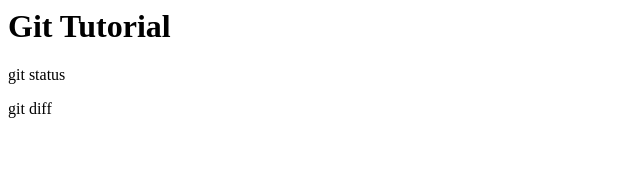
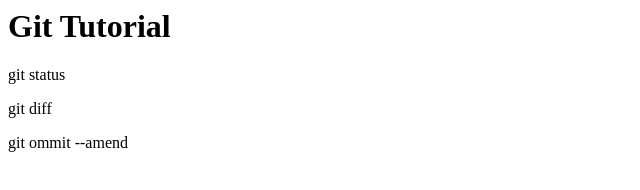
Before and after one commit to Tamm2/git_tutorial, a plain HTML site: page index.html in a window 1280 px wide. Shown: the whole page, without its empty margins (0-640 px from the left). Drawn offline with Linux system fonts and the light colour scheme.

Commit message:
amendを追加

```diff
--- a/index.html
+++ b/index.html
@@ -1,3 +1,4 @@
 <h1>Git Tutorial</h1>
 <p>git status</p>
 <p>git diff</p>
+<p>git ommit --amend</p>
```
